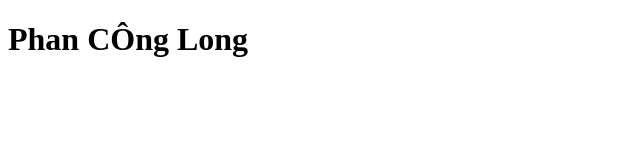
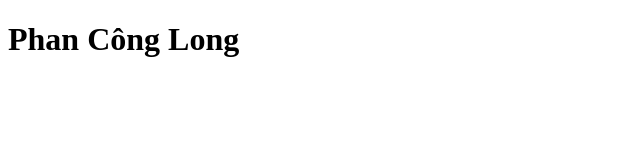
Before and after one commit to reddevill2k2/pclblogger, a plain HTML site: page index.html in a window 1280 px wide. Shown: the whole page, without its empty margins (0-640 px from the left). Drawn offline with Linux system fonts and the light colour scheme.

Commit message:
Update index.html

```diff
--- a/index.html
+++ b/index.html
@@ -6,6 +6,6 @@
     <title>Document</title>
 </head>
 <body>
-    <h1>Phan CÔng Long</h1>
+    <h1>Phan Công Long</h1>
 </body>
 </html>
```
